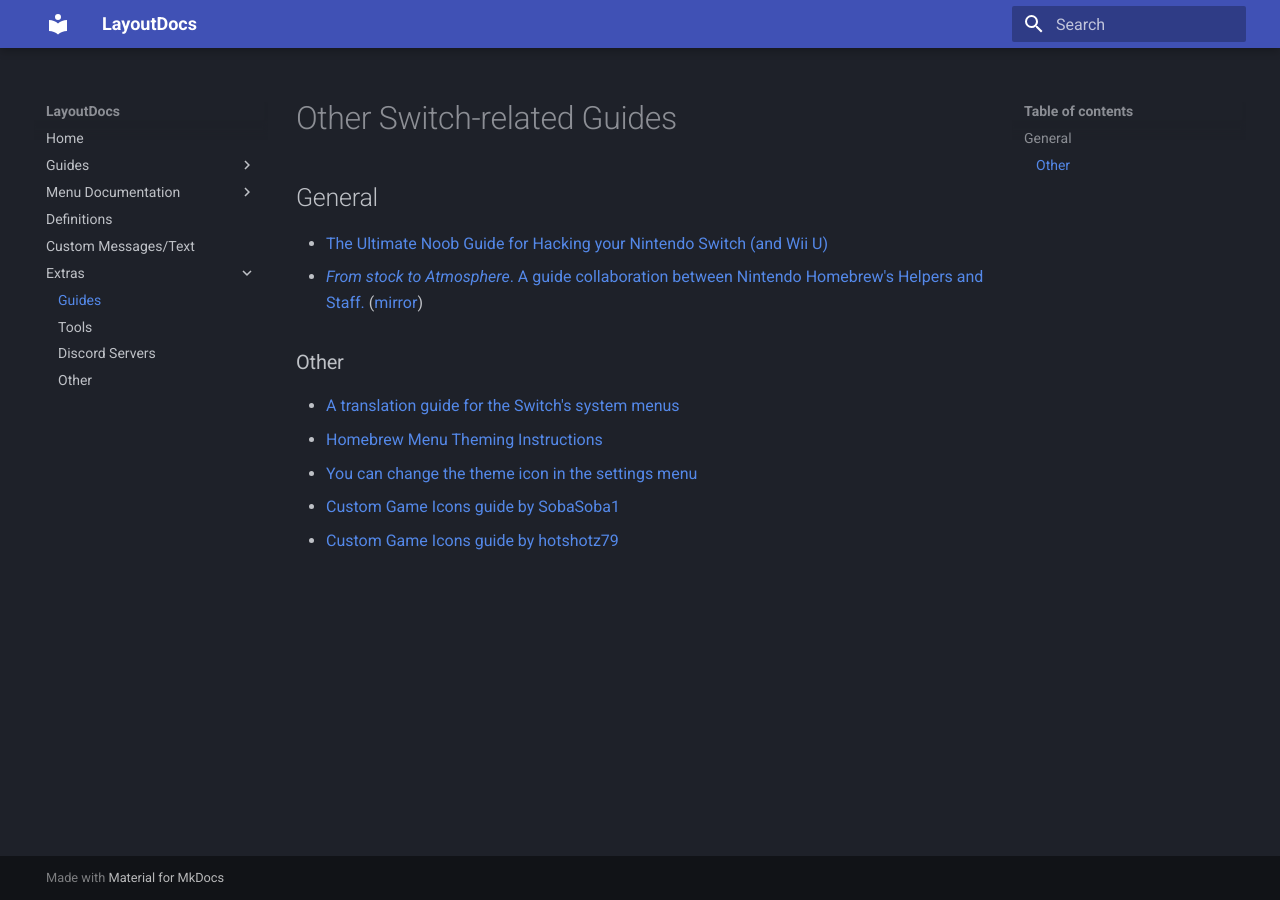
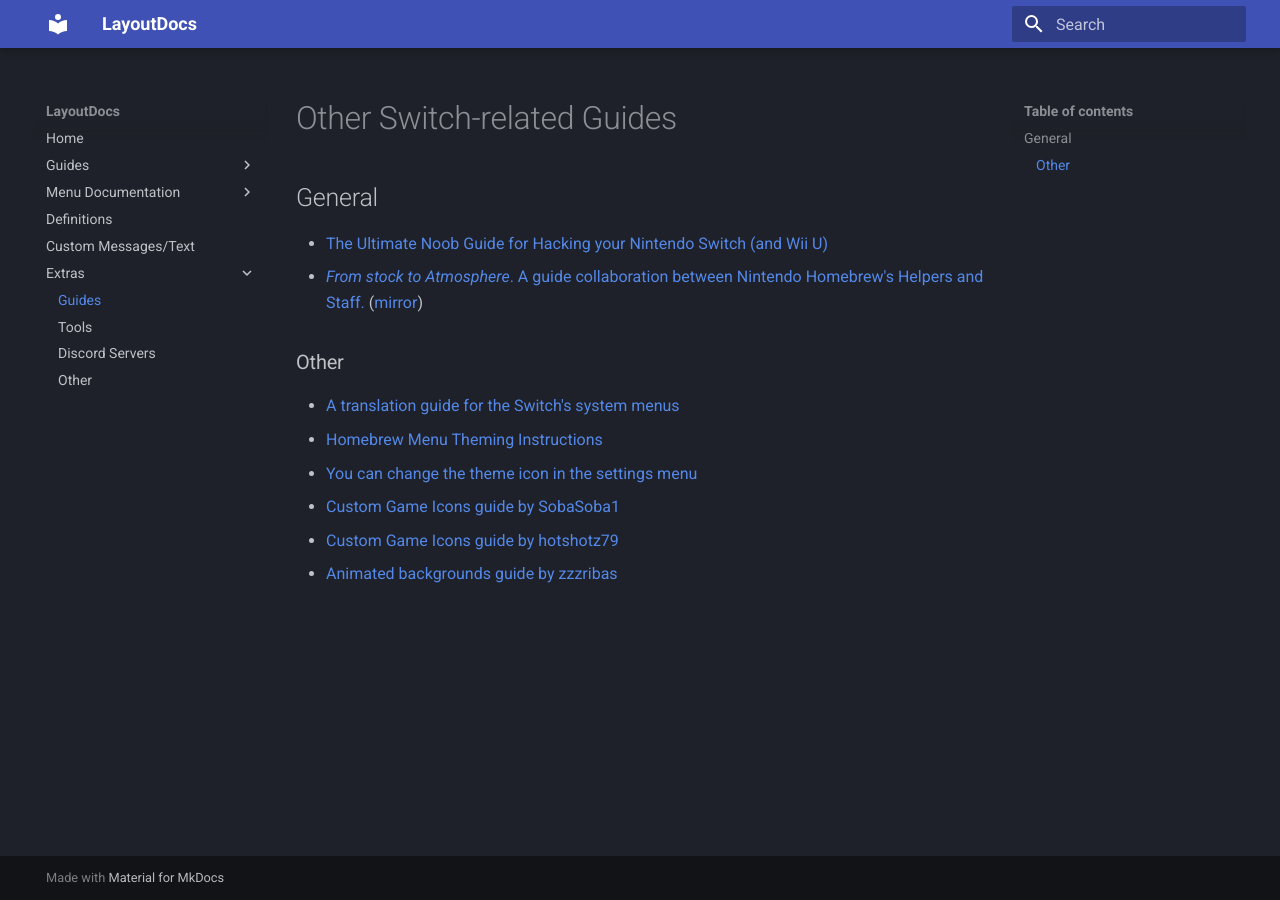
Before and after one commit to ThemezerNX/LayoutDocs, an MkDocs documentation site: the page built from docs/extras/guides.md, in a window 1280 px wide. Built offline with MkDocs 1.6.1 and Material for MkDocs 9.7.7, drawn with Linux system fonts in a browser that asks for light colours.

Commit message:
Add animated backgrounds guide link

```diff
--- a/docs/extras/guides.md
+++ b/docs/extras/guides.md
@@ -12,3 +12,4 @@
 -   [You can change the theme icon in the settings menu](https://www.reddit.com/r/NXThemes/comments/anejej/psa_you_can_change_the_theme_icon_in_the_settings/)
 -   [Custom Game Icons guide by SobaSoba1](https://sodasoba1.github.io/)
 -   [Custom Game Icons guide by hotshotz79](https://github.com/hotshotz79/NX-Custom-Game-Icons)
+-   [Animated backgrounds guide by zzzribas](https://github.com/zzzribas/Patterns/wiki)
```
